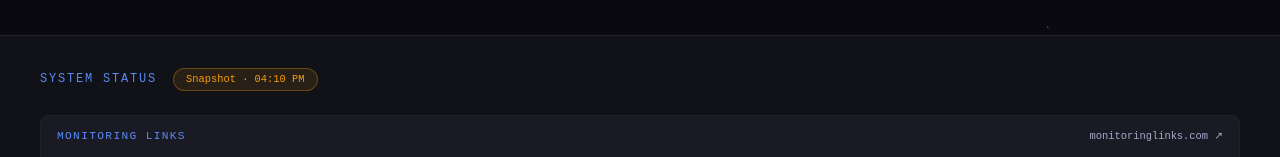
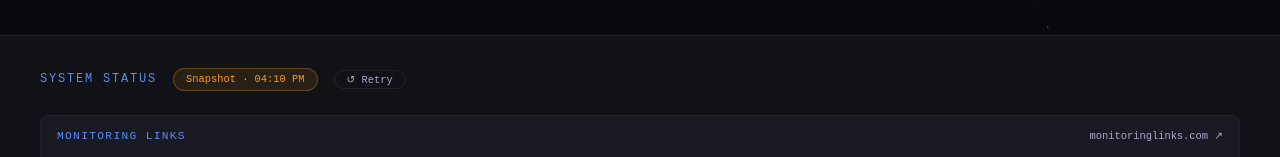
Before and after one commit to marcelorvergara/MVergara.net, an Angular app: page / in a window 1280 px wide. Shown: the part 733-890 px from the top of the page. Built offline with nearby package versions, Linux system fonts and the light colour scheme; no server answers.

Commit message:
feat: enhance mission control with retry functionality and improved status fetching

```diff
--- a/src/app/components/mission-control/mission-control.html
+++ b/src/app/components/mission-control/mission-control.html
@@ -18,6 +18,7 @@
               Metrics stream paused
             }
           </span>
+          <button class="mc__retry" (click)="refresh()" aria-label="Retry loading status">↺ Retry</button>
         }
       }
     </div>
--- a/src/app/components/mission-control/mission-control.scss
+++ b/src/app/components/mission-control/mission-control.scss
@@ -47,6 +47,24 @@
     background: rgba(245, 158, 11, 0.1);
     color: var(--color-pillar-edge);
     border: 1px solid rgba(245, 158, 11, 0.3);
+  }
+}
+
+.mc__retry {
+  font-family: var(--font-mono);
+  font-size: 0.65rem;
+  color: var(--color-text-muted);
+  background: none;
+  border: 1px solid var(--color-border);
+  border-radius: 99px;
+  padding: 2px var(--space-3);
+  cursor: pointer;
+  transition: color var(--transition-fast), border-color var(--transition-fast);
+
+  &:hover,
+  &:focus-visible {
+    color: var(--color-accent);
+    border-color: var(--color-accent);
   }
 }
 
--- a/src/app/components/mission-control/mission-control.ts
+++ b/src/app/components/mission-control/mission-control.ts
@@ -16,6 +16,17 @@ export class MissionControl implements OnInit {
   protected readonly generatedAt = signal<string | null>(null);
 
   ngOnInit(): void {
+    this.load();
+  }
+
+  protected refresh(): void {
+    this.state.set('loading');
+    this.services.set([]);
+    this.generatedAt.set(null);
+    this.load();
+  }
+
+  private load(): void {
     this.statusService.fetchStatus().subscribe({
       next: (response) => {
         this.services.set(response.services);
--- a/src/app/services/status.service.ts
+++ b/src/app/services/status.service.ts
@@ -1,6 +1,6 @@
 import { Injectable, inject } from '@angular/core';
 import { HttpClient } from '@angular/common/http';
-import { Observable, of, timeout, catchError } from 'rxjs';
+import { Observable, of, timeout, retry, catchError } from 'rxjs';
 
 export type ServiceStatus = 'up' | 'down' | 'unknown';
 
@@ -40,7 +40,7 @@ export interface StatusResponse {
 export type WidgetState = 'loading' | 'live' | 'fallback';
 
 const STATUS_API = 'https://api.monitoringlinks.com/api/public/status';
-const TIMEOUT_MS = 2000;
+const TIMEOUT_MS = 10_000;
 
 const FALLBACK_DATA: StatusResponse = {
   generated_at: new Date().toISOString(),
@@ -59,6 +59,7 @@ export class StatusService {
   fetchStatus(): Observable<StatusResponse> {
     return this.http.get<StatusResponse>(STATUS_API).pipe(
       timeout(TIMEOUT_MS),
+      retry(1),
       catchError(() => of(FALLBACK_DATA)),
     );
   }
```
Also changed, not shown: 1 other file (tests, documents, lock files or other folders).
